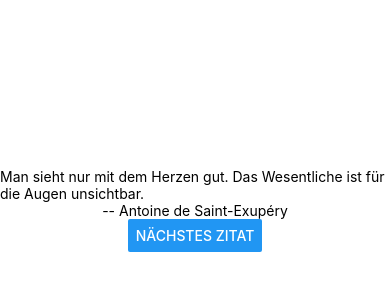
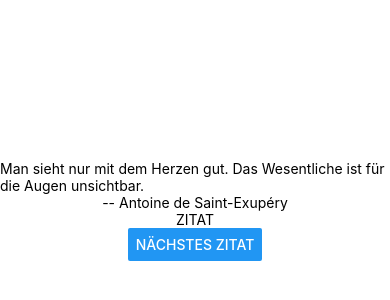
Before and after one commit to StoyanStoyanov1/PetApp-ReactNative, a React Native app in the folder NiceQuotes/: screen / in a window 390 px wide. Shown: the part 212-512 px from the top of the page. Built offline with nearby package versions, Linux system fonts and the light colour scheme.

Commit message:
components

```diff
--- a/NiceQuotes/App.js
+++ b/NiceQuotes/App.js
@@ -1,6 +1,7 @@
 import { useState } from 'react';
 import { StatusBar } from 'expo-status-bar';
 import { Button, StyleSheet, Text, View } from 'react-native';
+import Qoute from './components/Qoute';
 
 const data = [
   {text: "Man sieht nur mit dem Herzen gut. Das Wesentliche ist für die Augen unsichtbar.",
@@ -21,6 +22,7 @@ export default function App() {
     <View style={styles.container}>
       <Text>{qoute.text}</Text>
       <Text>-- {qoute.author}</Text>
+      <Qoute></Qoute>
       <Button title="Nächstes Zitat"
         onPress={() => setIndex((index + 1 ) % data.length)}/>
       <StatusBar style="auto" />
--- /dev/null
+++ b/NiceQuotes/components/Qoute.js
@@ -0,0 +1,5 @@
+import { Text } from 'react-native';
+
+export default function Qoute() {
+    return <Text>ZITAT</Text>
+}
```
